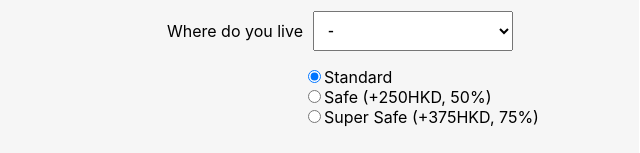
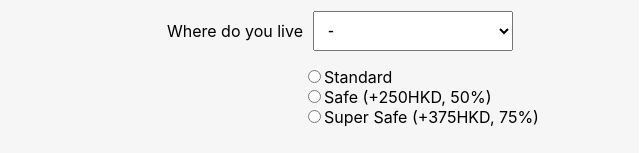
Before and after one commit to goldim/wizard, a React (Create React App) app: page /client in a window 1280 px wide. Shown: the part 295-448 px from the top of the page, without its empty margins (337-977 px from the left). Built offline with nearby package versions, Linux system fonts and the light colour scheme.

Commit message:
Package not selected, but if user try to press next he will be stopped by message because input radio checked as required.

```diff
--- a/src/components/package-group/index.tsx
+++ b/src/components/package-group/index.tsx
@@ -12,7 +12,7 @@ const PackageGroup: FC<IPackageGroupProps> = ({packages, onChange}) => (
         {
             packages.map((pkg: IPackage, index: number) => (
                 <div key={index}>
-                    <input type="radio" name="package" onChange={onChange} defaultChecked={ (!index) } value={pkg.value}/>{pkg.label}
+                    <input type="radio" name="package" onChange={onChange} required={true} value={pkg.value}/>{pkg.label}
                 </div>)
             )
         }
```
